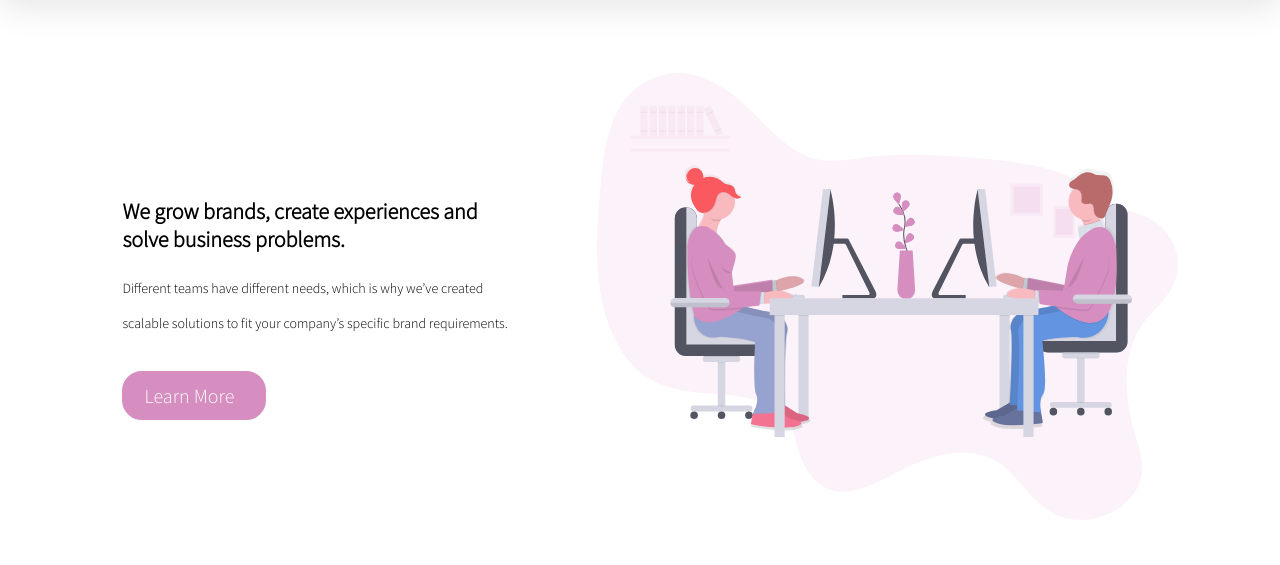
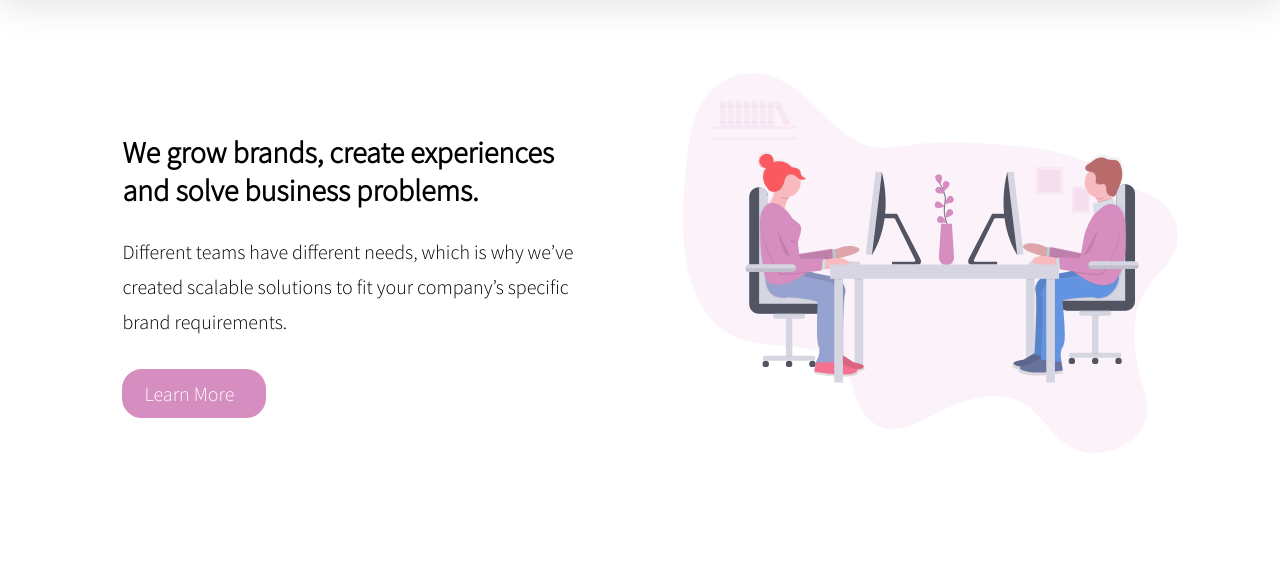
Before and after one commit to Annysah/marketify-website, a plain HTML site: page index.html in a window 1280 px wide. Shown: the part 87-652 px from the top of the page. Drawn offline with nearby package versions, Linux system fonts and the light colour scheme.

Commit message:
Update media.css

```diff
--- a/media.css
+++ b/media.css
@@ -139,12 +139,10 @@
     .contents h2 {
         padding-top: 100px;
         margin-left: 20px;
-        font-size: 22px;
     }
 
     .contents p {
         margin-left: 20px;
-        font-size: 14px;
     }
 
     .contents .btn2 {
```
